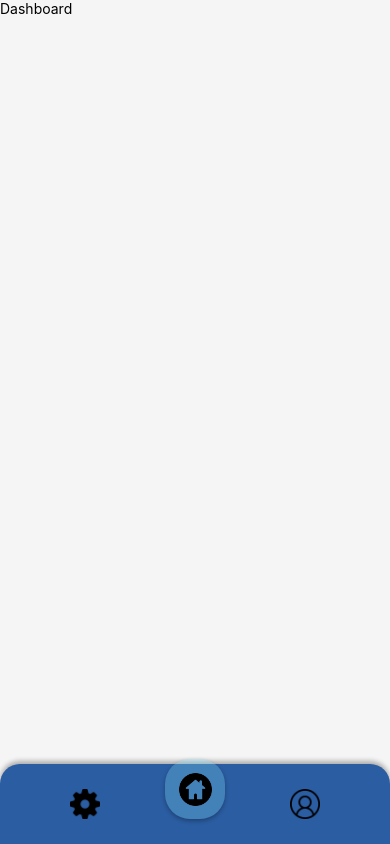
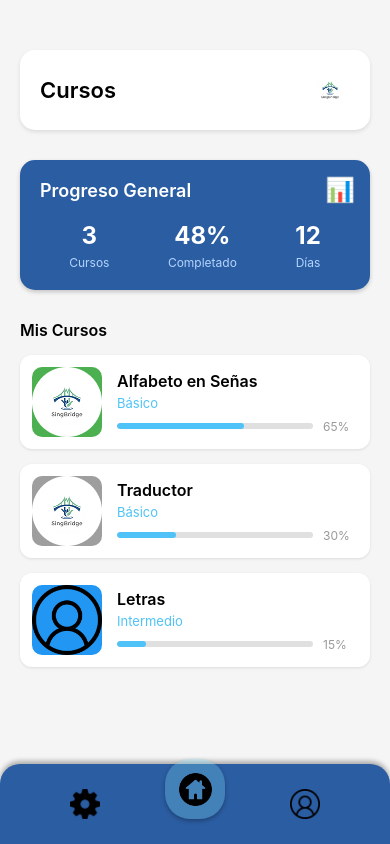
Before and after one commit to AriandaGuzmanCamargo/Repo-PISingBridg, a React Native app in the folder SingBridg/: screen /Dashboard in a window 390 px wide. Built offline with nearby package versions, Linux system fonts and the light colour scheme.

Commit message:
Dashboard empezado, posibilidad de modificaciones

```diff
--- a/SingBridg/Screens/dashboard.js
+++ b/SingBridg/Screens/dashboard.js
@@ -1,4 +1,4 @@
-import { Text, StyleSheet, View, ScrollView } from 'react-native'
+import { Text, StyleSheet, View, ScrollView, Pressable, Image } from 'react-native'
 import React, { useState } from 'react'
 import BarraNavegacionInferior from '../components/BarraNavegacionInferior'
 
@@ -12,11 +12,104 @@ export default function Dashboard({ navigation }) {
         }
     };
 
+    // Datos de ejemplo de cursos
+    const cursos = [
+        {
+            id: 1,
+            titulo: 'Alfabeto en Señas',
+            nivel: 'Básico',
+            progreso: 65,
+            imagen: require('../assets/Logo.png'),
+            color: '#4CAF50',
+            pantalla: 'Diccionario'
+        },
+        {
+            id: 2,
+            titulo: 'Traductor',
+            nivel: 'Básico',
+            progreso: 30,
+            imagen: require('../assets/Logo.png'),
+            color: '#9E9E9E',
+            pantalla: 'vocabulario'
+        },
+        {
+            id: 3,
+            titulo: 'Letras',
+            nivel: 'Intermedio',
+            progreso: 15,
+            imagen: require('../assets/usuario.png'),
+            color: '#2196F3',
+                pantalla: 'DetalleLetra'
+        },
+    ];
+
     return (
         <View style={styles.container}>
-            <View>
-                <Text >Dashboard </Text>
-            </View>
+            <ScrollView contentContainerStyle={styles.scrollContent}>
+                {/* Header */}
+                <View style={styles.headerContainer}>
+                    <View style={styles.headerCard}>
+                        <Text style={styles.headerTitle}>Cursos</Text>
+                        <Image source={require('../assets/Logo.png')} style={styles.headerLogo} />
+                    </View>
+                </View>
+
+                {/* Tarjeta de Progreso General */}
+                <View style={styles.tarjetaProgreso}>
+                    <View style={styles.progresoIcono}>
+                        <Text style={styles.iconoGrafico}>📊</Text>
+                    </View>
+                    <Text style={styles.progresoTitulo}>Progreso General</Text>
+                    <View style={styles.estadisticas}>
+                        <View style={styles.estadItem}>
+                            <Text style={styles.estadNumero}>3</Text>
+                            <Text style={styles.estadLabel}>Cursos</Text>
+                        </View>
+                        <View style={styles.estadItem}>
+                            <Text style={styles.estadNumero}>48%</Text>
+                            <Text style={styles.estadLabel}>Completado</Text>
+                        </View>
+                        <View style={styles.estadItem}>
+                            <Text style={styles.estadNumero}>12</Text>
+                            <Text style={styles.estadLabel}>Días</Text>
+                        </View>
+                    </View>
+                </View>
+
+                {/* Sección Mis Cursos */}
+                <Text style={styles.seccionTitulo}>Mis Cursos</Text>
+
+                {/* Lista de Cursos */}
+                {cursos.map((curso) => (
+                    <Pressable
+                        key={curso.id}
+                        style={styles.tarjetaCurso}
+                        onPress={() => navigation.navigate(curso.pantalla)}
+                    >
+                        <Image
+                            source={curso.imagen}
+                            style={[styles.cursoImagen, { backgroundColor: curso.color }]}
+                            resizeMode="cover"
+                        />
+                        <View style={styles.cursoInfo}>
+                            <Text style={styles.cursoTitulo}>{curso.titulo}</Text>
+                            <Text style={styles.cursoNivel}>{curso.nivel}</Text>
+                            <View style={styles.progresoContainer}>
+                                <View style={styles.progresoFondo}>
+                                    <View
+                                        style={[
+                                            styles.progresoRelleno,
+                                            { width: `${curso.progreso}%` }
+                                        ]}
+                                    />
+                                </View>
+                                <Text style={styles.progresoTexto}>{curso.progreso}%</Text>
+                            </View>
+                        </View>
+                    </Pressable>
+                ))}
+
+            </ScrollView>
 
             {/* Barra de navegación inferior */}
             <BarraNavegacionInferior
@@ -32,4 +125,145 @@ const styles = StyleSheet.create({
         flex: 1,
         backgroundColor: '#F5F5F5',
     },
+    scrollContent: {
+        paddingBottom: 100,
+    },
+    headerContainer: {
+        paddingTop: 50,
+        paddingHorizontal: 20,
+        marginBottom: 10,
+    },
+    headerCard: {
+        backgroundColor: '#FFFFFF',
+        borderRadius: 15,
+        paddingVertical: 20,
+        paddingHorizontal: 20,
+        flexDirection: 'row',
+        justifyContent: 'space-between',
+        alignItems: 'center',
+        shadowColor: '#000',
+        shadowOffset: { width: 0, height: 2 },
+        shadowOpacity: 0.1,
+        shadowRadius: 4,
+        elevation: 3,
+    },
+    headerTitle: {
+        fontSize: 22,
+        fontWeight: '600',
+        color: '#000',
+    },
+    headerLogo: {
+        width: 40,
+        height: 40,
+        resizeMode: 'contain',
+    },
+    tarjetaProgreso: {
+        backgroundColor: '#2B5DA2',
+        marginHorizontal: 20,
+        marginTop: 20,
+        marginBottom: 10,
+        borderRadius: 15,
+        padding: 20,
+        position: 'relative',
+        shadowColor: '#000',
+        shadowOffset: { width: 0, height: 2 },
+        shadowOpacity: 0.2,
+        shadowRadius: 4,
+        elevation: 4,
+    },
+    progresoIcono: {
+        position: 'absolute',
+        top: 15,
+        right: 15,
+    },
+    iconoGrafico: {
+        fontSize: 24,
+    },
+    progresoTitulo: {
+        fontSize: 18,
+        fontWeight: '600',
+        color: '#FFFFFF',
+        marginBottom: 20,
+    },
+    estadisticas: {
+        flexDirection: 'row',
+        justifyContent: 'space-around',
+    },
+    estadItem: {
+        alignItems: 'center',
+    },
+    estadNumero: {
+        fontSize: 24,
+        fontWeight: 'bold',
+        color: '#FFFFFF',
+    },
+    estadLabel: {
+        fontSize: 12,
+        color: '#B3D4FF',
+        marginTop: 5,
+    },
+    seccionTitulo: {
+        fontSize: 16,
+        fontWeight: '600',
+        color: '#000',
+        marginHorizontal: 20,
+        marginTop: 20,
+        marginBottom: 15,
+    },
+    tarjetaCurso: {
+        backgroundColor: '#FFFFFF',
+        marginHorizontal: 20,
+        marginBottom: 15,
+        borderRadius: 12,
+        flexDirection: 'row',
+        padding: 12,
+        shadowColor: '#000',
+        shadowOffset: { width: 0, height: 1 },
+        shadowOpacity: 0.1,
+        shadowRadius: 3,
+        elevation: 2,
+    },
+    cursoImagen: {
+        width: 70,
+        height: 70,
+        borderRadius: 10,
+    },
+    cursoInfo: {
+        flex: 1,
+        marginLeft: 15,
+        justifyContent: 'center',
+    },
+    cursoTitulo: {
+        fontSize: 16,
+        fontWeight: '600',
+        color: '#000',
+        marginBottom: 4,
+    },
+    cursoNivel: {
+        fontSize: 13,
+        color: '#4FC3F7',
+        marginBottom: 8,
+    },
+    progresoContainer: {
+        flexDirection: 'row',
+        alignItems: 'center',
+    },
+    progresoFondo: {
+        flex: 1,
+        height: 6,
+        backgroundColor: '#E0E0E0',
+        borderRadius: 3,
+        overflow: 'hidden',
+        marginRight: 10,
+    },
+    progresoRelleno: {
+        height: '100%',
+        backgroundColor: '#4FC3F7',
+        borderRadius: 3,
+    },
+    progresoTexto: {
+        fontSize: 12,
+        color: '#999',
+        width: 35,
+    },
 })
```
